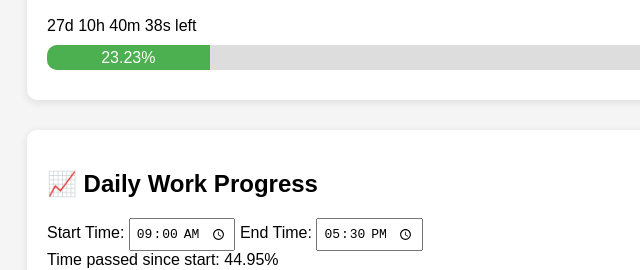
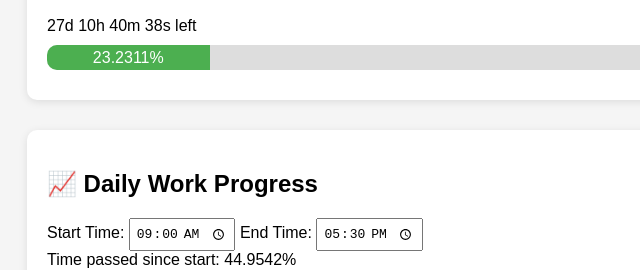
Before and after one commit to TtvTooSmart/TtvTooSmart.github.io, a plain HTML site: page index.html in a window 1280 px wide. Shown: the part 546-816 px from the top of the page, 243-883 px from the left. Drawn offline with Linux system fonts and the light colour scheme.

Commit message:
changed decimal

```diff
--- a/index.html
+++ b/index.html
@@ -177,7 +177,7 @@
       const hours = Math.floor((timeLeft / (1000 * 60 * 60)) % 24);
       const minutes = Math.floor((timeLeft / (1000 * 60)) % 60);
       const seconds = Math.floor((timeLeft / 1000) % 60);
-      const percent = ((elapsed / totalDuration) * 100).toFixed(2);
+      const percent = ((elapsed / totalDuration) * 100).toFixed(4);
 
       countdownEl.textContent = `${days}d ${hours}h ${minutes}m ${seconds}s left`;
       countdownProgress.style.width = `${percent}%`;
@@ -227,7 +227,7 @@
 
       const passed = now - startTime;
       const duration = endTime - startTime;
-      const percent = ((passed / duration) * 100).toFixed(2);
+      const percent = ((passed / duration) * 100).toFixed(4);
 
       textEl.textContent = `Time passed since start: ${percent}%`;
       bar.style.width = `${percent}%`;
```
